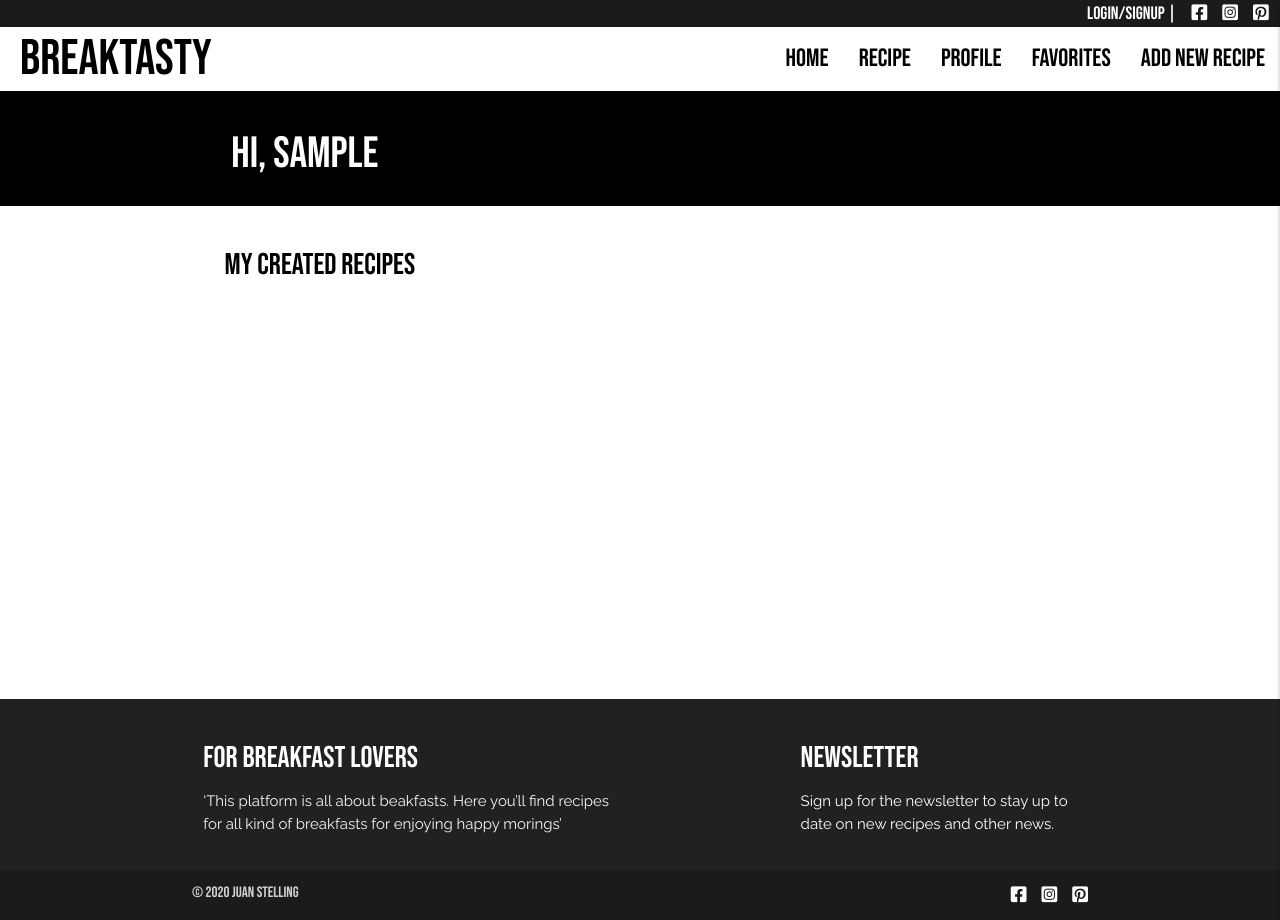
After one commit to juanstelling/MS3_breaktasty, a Flask app: page /profile/1 in a window 1280 px wide. The commit adds this page. Run offline with Flask 2, Linux system fonts and the light colour scheme; the visitor is signed in with stand-in values (Sample User, id 1); a database or web service that is not in the repository returns one stand-in record (values such as "Sample title"); some libraries are stand-ins or nearby versions.

Commit message:
Add session user profile

```diff
--- a/app.py
+++ b/app.py
@@ -47,6 +47,7 @@ def signup():
         # put the new user into 'session' cookie
         session["user"] = request.form.get("username").lower()
         flash("You are succesfully signed up.")
+        return redirect(url_for("profile", username=session["user"]))
 
     return render_template("signup.html")
 
@@ -63,8 +64,11 @@ def login():
             # ensure hashed password matches user input
             if check_password_hash(
                     existing_user["password"], request.form.get("password")):
-                    session["user"] = request.form.get("username").lower()
-                    flash("Welcome, {}".format(request.form.get("username")))
+                        session["user"] = request.form.get("username").lower()
+                        flash("Welcome, {}".format(
+                            request.form.get("username")))
+                        return redirect(url_for(
+                            "profile", username=session["user"]))
             else:
                 # invalid password match
                 flash("unfortunately, your username and/or password is incorrect.")
@@ -78,6 +82,14 @@ def login():
     return render_template("login.html")
 
 
+@app.route("/profile/<username>", methods=["GET", "POST"])
+def profile(username):
+    # grab the session user's username from db
+    username = mongo.db.users.find_one(
+        {"username": session["user"]})["username"]
+    return render_template("profile.html", username=username)
+
+
 @app.route("/get_recipes")
 def get_recipes():
     recipes = mongo.db.recipes.find()
--- a/static/css/style.css
+++ b/static/css/style.css
@@ -38,7 +38,7 @@ p {
     line-height: 2;
 }
 
-/*------------------------------------- Lines/ buttons */
+/*------------------------------------- Special Lines/ buttons/ rows */
 
 .blackline {
     width: 70%;
@@ -65,6 +65,12 @@ p {
     border: 5px;
     color: #fff;
     background-color: #000;
+}
+
+#black-row {
+    color: #fff;
+    background-color: #000;
+    padding: 10px;
 }
 
 /*------------------------------------- Heading */
--- a/templates/base.html
+++ b/templates/base.html
@@ -40,7 +40,7 @@
                         <li><a href="{{ url_for('index') }}">Home</a></li>
                         <!-- Dropdown Trigger -->
                         <li><a class="dropdown-trigger" href="{{ url_for('get_recipes') }}" data-target="dropdown1">Recipe</a></li>
-                        <li><a href="{{ url_for('signup') }}">Profile</a></li>
+                        <li><a href="{{ url_for('profile', username=session['user']) }}">Profile</a></li>
                         <li><a href="#">Favorites</a></li>
                         <li><a href="#">Add new recipe</a></li>
                     </ul>
@@ -49,15 +49,15 @@
 
             <!-- Mobile navbar -->
             <ul id="dropdown2" class="dropdown-content">
-                <li><a href="#!">one</a></li>
+                <li><a href="{{ url_for('get_recipes') }}">All recipes</a></li>
                 <li><a href="#!">two</a></li>
                 <li><a href="#!">three</a></li>
             </ul>
             <ul class="sidenav" id="mobile-demo">
                 <li><h4 class="center-align black-text mob-nav">Breaktasty.</h4></li>
                 <li><a href="{{ url_for('index') }}">Home</a></li>
-                <li><a class="dropdown-trigger" href="#!" data-target="dropdown2">Recipe</a></li>
-                <li><a href="#">Profile</a></li>
+                <li><a class="dropdown-trigger" href="{{ url_for('get_recipes') }}" data-target="dropdown2">Recipe</a></li>
+                <li><a href="{{ url_for('profile', username=session['user']) }}">Profile</a></li>
                 <li><a href="#">Favorites</a></li>
                 <li><a href="#">Add new recipe</a></li>
             </ul>
--- a/templates/index.html
+++ b/templates/index.html
@@ -11,7 +11,7 @@
 
     <!-- About -->
     <div class="row">
-        <div class="container">
+        <div class="col s12">
             <h3 class="center-align">Start the day good</h3>
             <p class="center-align">
                 Food is the most important energy source for your body. You can think
@@ -34,7 +34,7 @@
 
     <!-- Recipes -->
     <div class="row">
-        <div class="container">
+        <div class="col s12">
             <h3 class="center-align">New recipes</h3>
         </div>
     </div>
--- a/templates/login.html
+++ b/templates/login.html
@@ -3,15 +3,13 @@
 
     <!-- Title -->
     <div class="row">
-    <div class="class">
         <h3 class="center-align">Login or signup</h3>
         <hr class="blackline">
-    </div>
     </div>
 
     <!-- Introduction -->
     <div class="row">
-    <div class="container">
+        <div class="col s12 m8 offset-m2">
             <h4 class="center-align">Login or make a new account</h4>
             <p class="center-align">
                 Use MYBREAKTASTY to share, edit and delete your own recipes. You can
--- /dev/null
+++ b/templates/profile.html
@@ -0,0 +1,19 @@
+{% extends "base.html" %}
+{% block content %}
+
+    <!-- Welcome message -->
+    <div class="row" id="black-row">
+        <div class="col s12 m8 offset-m2">
+            <h3>Hi, {{ username }}</h3>
+        </div>
+    </div>
+
+    <!-- Recipes of user -->
+    <div class="row">
+        <div class="col s12 m8 offset-m2">
+            <h4>My created recipes</h4>
+
+        </div>
+    </div>
+
+{% endblock %}
--- a/templates/signup.html
+++ b/templates/signup.html
@@ -3,10 +3,8 @@
 
     <!-- Title -->
     <div class="row">
-        <div class="class">
             <h3 class="center-align">Signup</h3>
             <hr class="blackline">
-        </div>
     </div>
 
     <!-- Registration form -->
```
Lines whose indentation alone changed are shown as unchanged.
